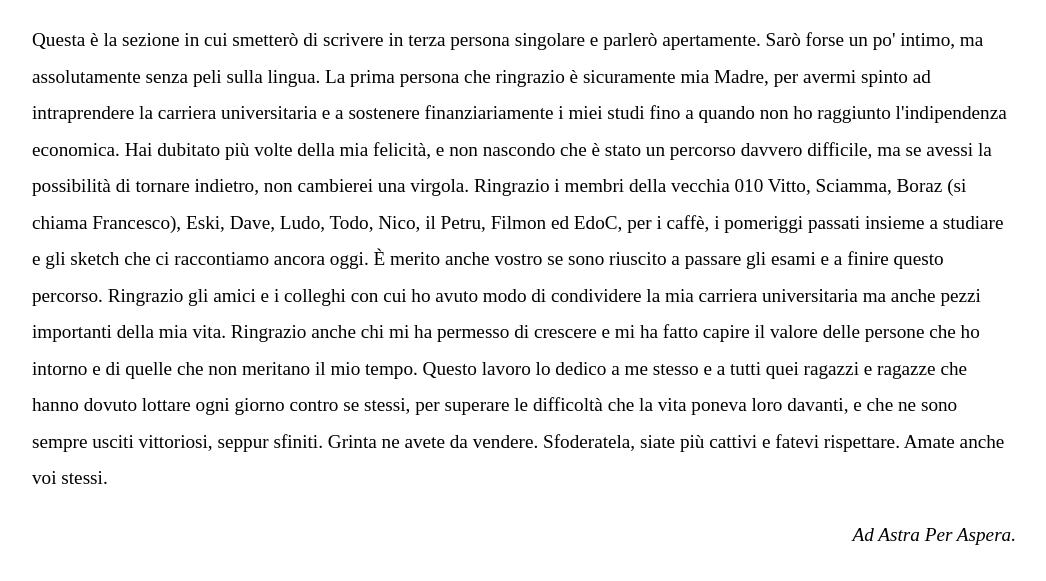
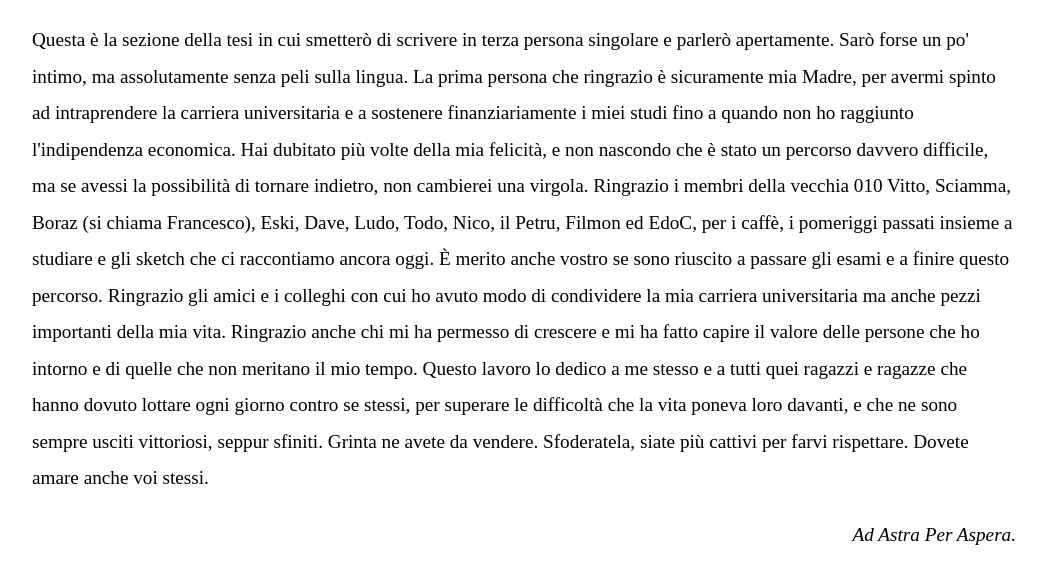
Before and after one commit to SimoMett/SimoMett.github.io, a plain HTML site: page index.html in a window 1280 px wide. Shown: the part 195-776 px from the top of the page, without its empty margins (180-1226 px from the left). Drawn offline with Linux system fonts and the light colour scheme.

Commit message:
Update index.html

```diff
--- a/index.html
+++ b/index.html
@@ -9,12 +9,12 @@
 <body class="container">
 <br><br>
 <header><h1>Ringraziamenti</h1></header>
-Questa è la sezione in cui smetterò di scrivere in terza persona singolare e parlerò apertamente. Sarò forse un po' intimo, ma assolutamente senza peli sulla lingua.
+Questa è la sezione della tesi in cui smetterò di scrivere in terza persona singolare e parlerò apertamente. Sarò forse un po' intimo, ma assolutamente senza peli sulla lingua.
 La prima persona che ringrazio è sicuramente mia Madre, per avermi spinto ad intraprendere la carriera universitaria e a sostenere finanziariamente i miei studi fino a quando non ho raggiunto l'indipendenza economica. Hai dubitato più volte della mia felicità, e non nascondo che è stato un percorso davvero difficile, ma se avessi la possibilità di tornare indietro, non cambierei una virgola.
 Ringrazio i membri della vecchia 010 Vitto, Sciamma, Boraz (si chiama Francesco), Eski, Dave, Ludo, Todo, Nico, il Petru, Filmon ed EdoC, per i caffè, i pomeriggi passati insieme a studiare e gli sketch che ci raccontiamo ancora oggi. È merito anche vostro se sono riuscito a passare gli esami e a finire questo percorso.
 Ringrazio gli amici e i colleghi con cui ho avuto modo di condividere la mia carriera universitaria ma anche pezzi importanti della mia vita.
 Ringrazio anche chi mi ha permesso di crescere e mi ha fatto capire il valore delle persone che ho intorno e di quelle che non meritano il mio tempo.
-Questo lavoro lo dedico a me stesso e a tutti quei ragazzi e ragazze che hanno dovuto lottare ogni giorno contro se stessi, per superare le difficoltà che la vita poneva loro davanti, e che ne sono sempre usciti vittoriosi, seppur sfiniti. Grinta ne avete da vendere. Sfoderatela, siate più cattivi e fatevi rispettare. Amate anche voi stessi.
+Questo lavoro lo dedico a me stesso e a tutti quei ragazzi e ragazze che hanno dovuto lottare ogni giorno contro se stessi, per superare le difficoltà che la vita poneva loro davanti, e che ne sono sempre usciti vittoriosi, seppur sfiniti. Grinta ne avete da vendere. Sfoderatela, siate più cattivi per farvi rispettare. Dovete amare anche voi stessi.
 <br>
 <footer class="footer">Ad Astra Per Aspera.</footer>
 </body>
```
